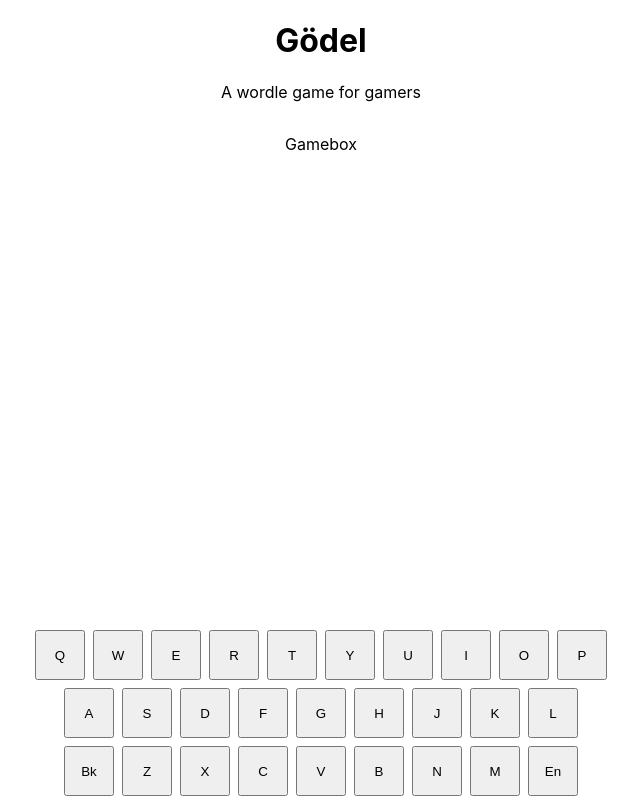
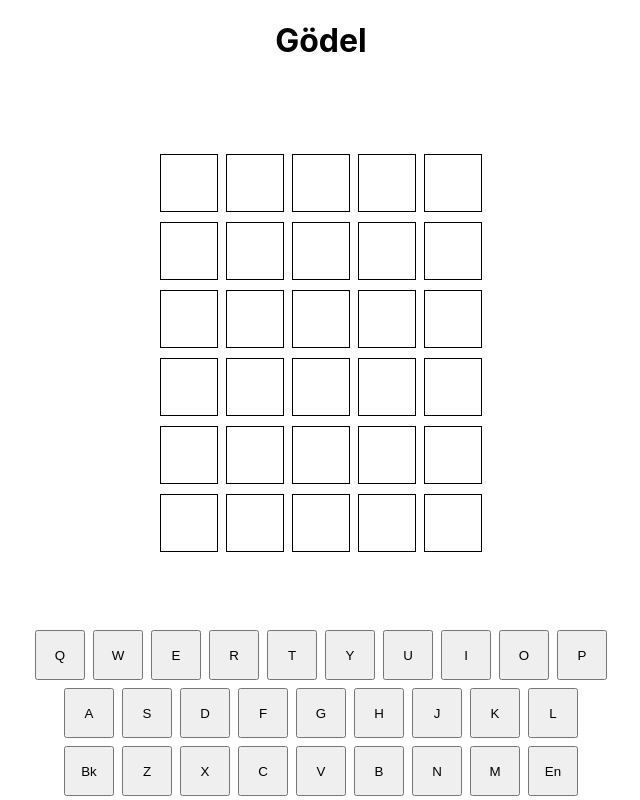
Before and after one commit to ja9749/Godel, a React (Create React App) app: page / in a window 1280 px wide. Shown: the whole page, without its empty margins (319-959 px from the left). Built offline with nearby package versions, Linux system fonts and the light colour scheme; the HTML template or start-up script is replaced by a standard one.

Commit message:
Add gamebox and update style

```diff
--- a/src/css/App.css
+++ b/src/css/App.css
@@ -8,7 +8,3 @@ html,body,#root,.app {
     flex-flow: column;
     text-align: center;
 }
-
-.game {
-    flex: 1;
-}
--- /dev/null
+++ b/src/css/Gamebox.css
@@ -0,0 +1,51 @@
+.gamebox-container {
+    align-items: center;
+    display: flex;
+    justify-content: center;
+    flex: 1;
+    height: 100%;
+    width: 100%;
+}
+
+.gamebox {
+    display: flex;
+    flex-direction: column;
+    height: 100%;
+    width: 100%;
+    max-height: 408px;
+    max-width: 340px;
+}
+
+.gamebox-row {
+    display: flex;
+    max-height: 68px;
+    justify-content: center;
+    width: 100%;
+    height: 100%;
+}
+
+.square {
+    align-items: center;
+    display: flex;
+    justify-content: center;
+    border: solid 1px black;
+    margin: 4px;
+    max-height: min(60px, 7vh);
+    max-width: min(60px, 7vh);
+    height: 100%;
+    width: 100%;
+    font-size: 5vh;
+}
+
+
+.correct {
+    background-color: green;
+}
+
+.near {
+    background-color: yellow;
+}
+
+.incorrect {
+    background-color: darkgray;
+}
--- a/src/css/Keyboard.css
+++ b/src/css/Keyboard.css
@@ -1,4 +1,4 @@
-.keyboard,.row {
+.keyboard,.keyboard-row {
     display: flex;
     justify-content: center;
     width: 100%;
--- a/src/index.css
+++ b/src/index.css
@@ -1,5 +1,6 @@
 @import url("./css/App.css");
 @import url("./css/Button.css");
+@import url("./css/Gamebox.css");
 @import url("./css/Keyboard.css");
 
 body {
--- a/src/js/App.js
+++ b/src/js/App.js
@@ -1,22 +1,73 @@
-import {useCallback} from 'react';
+import {
+    useCallback,
+    useEffect,
+    useState,
+} from 'react';
+import {Gamebox} from './Gamebox';
 import {Keyboard} from './Keyboard';
 
 export function App() {
+    const [previousGuesses, setPreviousGuesses] = useState([]);
+    const [currentGuess, setCurrentGuess] = useState('');
+
+    const handleUserKeyPress = useCallback(event => {
+        const {key} = event;
+
+        if (key === 'Backspace') {
+            if (currentGuess.length > 0) {
+                setCurrentGuess(currentGuess.slice(0, -1));
+            }
+        }
+        else if (key === 'Enter') {
+            if (previousGuesses.length < 6 && currentGuess.length === 5) {
+                setPreviousGuesses([...previousGuesses, currentGuess]);
+                setCurrentGuess('');
+            }
+        }
+        else if (currentGuess.length < 5) {
+            if ((/[a-zA-Z]/).test(key) && key.length === 1) {
+                setCurrentGuess(currentGuess.concat(key.toUpperCase()));
+            }
+        }
+    }, [currentGuess, previousGuesses]);
+
+    useEffect(() => {
+        window.addEventListener("keydown", handleUserKeyPress);
+        return () => {
+            window.removeEventListener("keydown", handleUserKeyPress);
+        };
+    }, [handleUserKeyPress]);
+
     const onClickHandler = useCallback(
-        (event) => {
-            console.log(event);
-        }, []
+        (value) => {
+            console.log(value);
+            if (value === 'Bk') {
+                if (currentGuess.length > 0) {
+                    setCurrentGuess(currentGuess.slice(0, -1));
+                }
+            }
+            else if (value === 'En' && previousGuesses.length < 6) {
+                if (currentGuess.length === 5) {
+                    setPreviousGuesses([...previousGuesses, currentGuess]);
+                    setCurrentGuess('');
+                }
+            }
+            else if (currentGuess.length < 5) {
+                setCurrentGuess(currentGuess.concat(value));
+            }
+        }, [currentGuess, previousGuesses]
     );
 
     return (
         <div className = "app">
             <header className = "header">
                 <h1>{"Gödel"}</h1>
-                <p>{"A wordle game for gamers"}</p>
             </header>
-            <div className = "game">
-                <p>{"Gamebox"}</p>
-            </div>
+            <Gamebox
+                answer = {'ROXAS'}
+                currentGuess = {currentGuess}
+                previousGuesses = {previousGuesses}
+            />
             <Keyboard onClick = {onClickHandler} />
         </div>
     );
--- /dev/null
+++ b/src/js/Gamebox.js
@@ -0,0 +1,91 @@
+export function Gamebox(props) {
+    const {answer, currentGuess, previousGuesses} = props;
+
+    let guesses = ['     ', '     ', '     ', '     ', '     ', '     '];
+    let colours = [
+        ['blank', 'blank', 'blank', 'blank', 'blank'],
+        ['blank', 'blank', 'blank', 'blank', 'blank'],
+        ['blank', 'blank', 'blank', 'blank', 'blank'],
+        ['blank', 'blank', 'blank', 'blank', 'blank'],
+        ['blank', 'blank', 'blank', 'blank', 'blank'],
+        ['blank', 'blank', 'blank', 'blank', 'blank'],
+    ];
+
+    for (let i = 0; i < previousGuesses.length; i++) {
+        guesses[i] = previousGuesses[i];
+
+        let used = [false, false, false, false, false];
+
+        for (let j = 0; j < 5; j++) {
+            if (previousGuesses[i].charAt(j) === answer.charAt(j)) {
+                colours[i][j] = 'correct';
+                used[j] = true;
+            }
+        }
+
+        for (let j = 0; j < 5; j++) {
+            const index = answer.indexOf(previousGuesses[i].charAt(j));
+            if (index >= 0 && !used[index]) {
+                colours[i][j] = 'near';
+                used[index] = true;
+            }
+        }
+
+        for (let j = 0; j < 5; j++) {
+            if (colours[i][j] === 'blank') {
+                colours[i][j] = 'incorrect';
+            }
+        }
+    }
+
+    guesses[previousGuesses.length] = currentGuess.padEnd(5 - currentGuess.length);
+
+    return (
+        <div className = {'gamebox-container'}>
+            <div className = {'gamebox'}>
+                <div className = {'gamebox-row'}>
+                    <div className = {`square ${colours[0][0]}`}>{guesses[0].charAt(0)}</div>
+                    <div className = {`square ${colours[0][1]}`}>{guesses[0].charAt(1)}</div>
+                    <div className = {`square ${colours[0][2]}`}>{guesses[0].charAt(2)}</div>
+                    <div className = {`square ${colours[0][3]}`}>{guesses[0].charAt(3)}</div>
+                    <div className = {`square ${colours[0][4]}`}>{guesses[0].charAt(4)}</div>
+                </div>
+                <div className = {'gamebox-row'}>
+                    <div className = {`square ${colours[1][0]}`}>{guesses[1].charAt(0)}</div>
+                    <div className = {`square ${colours[1][1]}`}>{guesses[1].charAt(1)}</div>
+                    <div className = {`square ${colours[1][2]}`}>{guesses[1].charAt(2)}</div>
+                    <div className = {`square ${colours[1][3]}`}>{guesses[1].charAt(3)}</div>
+                    <div className = {`square ${colours[1][4]}`}>{guesses[1].charAt(4)}</div>
+                </div>
+                <div className = {'gamebox-row'}>
+                    <div className = {`square ${colours[2][0]}`}>{guesses[2].charAt(0)}</div>
+                    <div className = {`square ${colours[2][1]}`}>{guesses[2].charAt(1)}</div>
+                    <div className = {`square ${colours[2][2]}`}>{guesses[2].charAt(2)}</div>
+                    <div className = {`square ${colours[2][3]}`}>{guesses[2].charAt(3)}</div>
+                    <div className = {`square ${colours[2][4]}`}>{guesses[2].charAt(4)}</div>
+                </div>
+                <div className = {'gamebox-row'}>
+                    <div className = {`square ${colours[3][0]}`}>{guesses[3].charAt(0)}</div>
+                    <div className = {`square ${colours[3][1]}`}>{guesses[3].charAt(1)}</div>
+                    <div className = {`square ${colours[3][2]}`}>{guesses[3].charAt(2)}</div>
+                    <div className = {`square ${colours[3][3]}`}>{guesses[3].charAt(3)}</div>
+                    <div className = {`square ${colours[3][4]}`}>{guesses[3].charAt(4)}</div>
+                </div>
+                <div className = {'gamebox-row'}>
+                    <div className = {`square ${colours[4][0]}`}>{guesses[4].charAt(0)}</div>
+                    <div className = {`square ${colours[4][1]}`}>{guesses[4].charAt(1)}</div>
+                    <div className = {`square ${colours[4][2]}`}>{guesses[4].charAt(2)}</div>
+                    <div className = {`square ${colours[4][3]}`}>{guesses[4].charAt(3)}</div>
+                    <div className = {`square ${colours[4][4]}`}>{guesses[4].charAt(4)}</div>
+                </div>
+                <div className = {'gamebox-row'}>
+                    <div className = {`square ${colours[5][0]}`}>{guesses[5].charAt(0)}</div>
+                    <div className = {`square ${colours[5][1]}`}>{guesses[5].charAt(1)}</div>
+                    <div className = {`square ${colours[5][2]}`}>{guesses[5].charAt(2)}</div>
+                    <div className = {`square ${colours[5][3]}`}>{guesses[5].charAt(3)}</div>
+                    <div className = {`square ${colours[5][4]}`}>{guesses[5].charAt(4)}</div>
+                </div>
+            </div>
+        </div>
+    );
+}
--- a/src/js/Keyboard.js
+++ b/src/js/Keyboard.js
@@ -5,7 +5,7 @@ export function Keyboard(props) {
 
     return (
         <div className = {'keyboard'}>
-            <div className = {'row'}>
+            <div className = {'keyboard-row'}>
                 <Button onClick = {onClick} value = {'Q'}/>
                 <Button onClick = {onClick} value = {'W'}/>
                 <Button onClick = {onClick} value = {'E'}/>
@@ -17,7 +17,7 @@ export function Keyboard(props) {
                 <Button onClick = {onClick} value = {'O'}/>
                 <Button onClick = {onClick} value = {'P'}/>
             </div>
-            <div className = {'row'}>
+            <div className = {'keyboard-row'}>
                 <Button onClick = {onClick} value = {'A'}/>
                 <Button onClick = {onClick} value = {'S'}/>
                 <Button onClick = {onClick} value = {'D'}/>
@@ -28,7 +28,7 @@ export function Keyboard(props) {
                 <Button onClick = {onClick} value = {'K'}/>
                 <Button onClick = {onClick} value = {'L'}/>
             </div>
-            <div className = {'row'}>
+            <div className = {'keyboard-row'}>
                 <Button onClick = {onClick} value = {'Bk'}/>
                 <Button onClick = {onClick} value = {'Z'}/>
                 <Button onClick = {onClick} value = {'X'}/>
```
